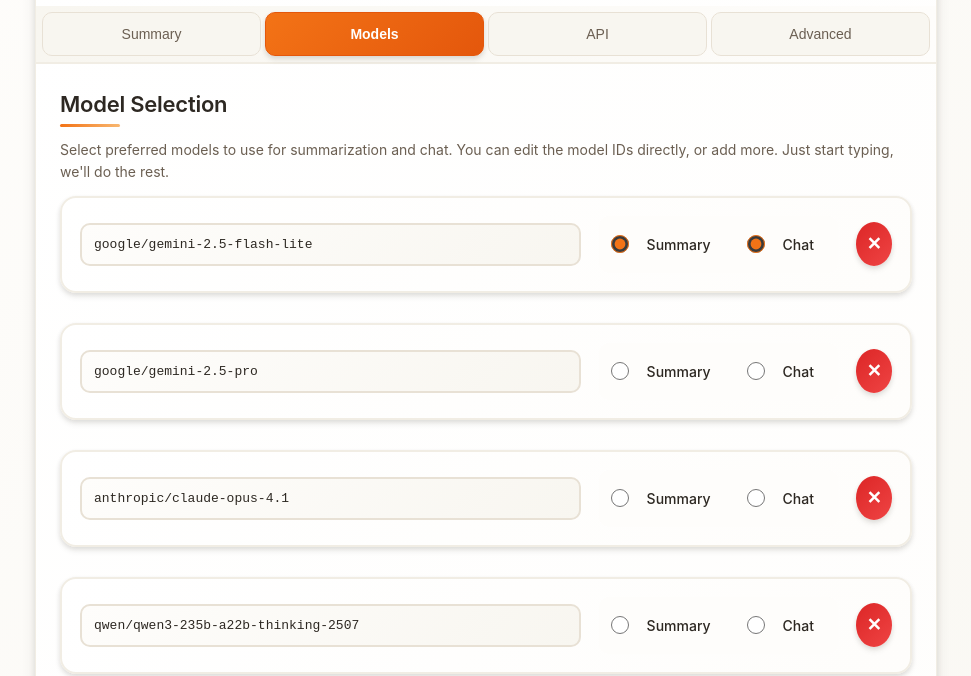
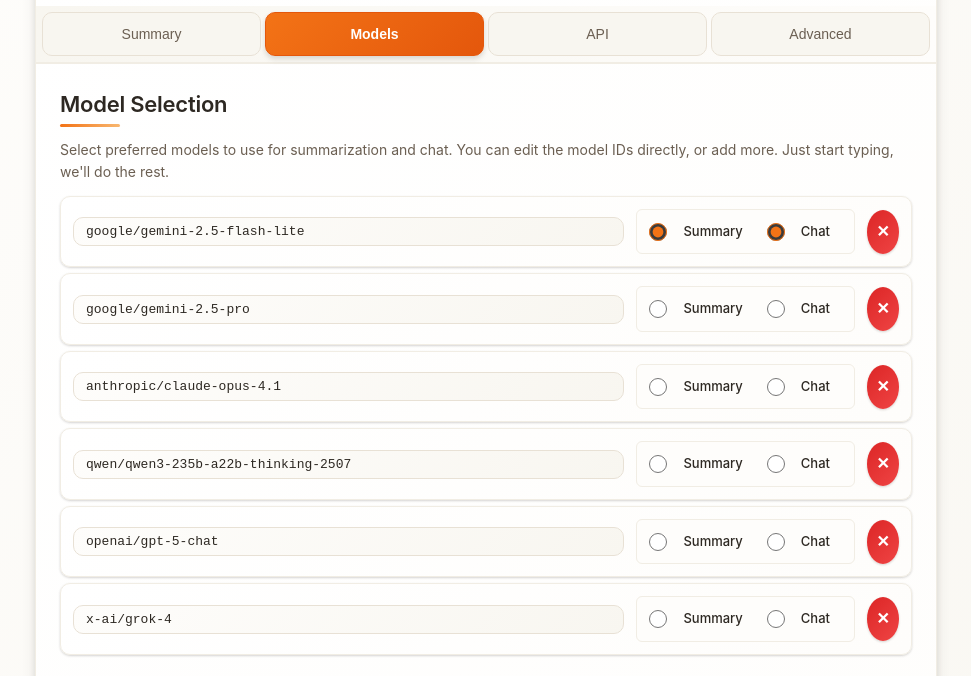
Before and after one commit to bogorad/openrouter-summarizer, a website built with webpack: page options.html in a window 1280 px wide. Both pictures are taken after a click on the tab "Models". Shown: the part 115-791 px from the top of the page, without its empty margins (154-1125 px from the left). Built offline with nearby package versions, Linux system fonts and the light colour scheme; some packages are replaced by stand-ins of ours; no server answers.

Commit message:
ux: compact Options > Models > Model Selection layout

```diff
--- a/options.css
+++ b/options.css
@@ -735,19 +735,20 @@
 #modelSelectionArea {
   display: flex;
   flex-direction: column;
-  gap: var(--spacing-md);
-  margin-bottom: var(--spacing-lg);
+  gap: var(--spacing-sm);
+  margin-bottom: var(--spacing-md);
 }
 
 #modelSelectionArea .option-group.model-option {
   display: flex;
   align-items: center;
-  padding: var(--spacing-lg);
-  border-radius: var(--radius-lg);
+  margin: 0;
+  padding: var(--spacing-md);
+  border-radius: var(--radius-md);
   background: linear-gradient(135deg, #ffffff 0%, var(--surface-50) 100%);
-  border: 2px solid var(--surface-200);
-  box-shadow: var(--shadow-2);
-  gap: var(--spacing-lg);
+  border: 1px solid var(--surface-200);
+  box-shadow: var(--shadow-1);
+  gap: var(--spacing-md);
   transition: all 0.3s cubic-bezier(0.4, 0, 0.2, 1);
   position: relative;
   overflow: hidden;
@@ -770,7 +771,7 @@
 }
 
 #modelSelectionArea .option-group.model-option:hover {
-  box-shadow: var(--shadow-3);
+  box-shadow: var(--shadow-2);
   border-color: var(--primary-300);
   transform: translateY(-1px);
 }
@@ -789,18 +790,18 @@
 #modelSelectionArea input[id^="modelText_"] {
   font-family: "JetBrains Mono", "Fira Code", monospace;
   color: var(--text-primary);
-  padding: var(--spacing-md);
+  padding: var(--spacing-sm) var(--spacing-md);
   background: linear-gradient(
     135deg,
     var(--surface-50) 0%,
     var(--surface-100) 100%
   );
-  border: 2px solid var(--surface-300);
+  border: 1px solid var(--surface-300);
   border-radius: var(--radius-md);
   font-size: 13px;
   width: 100%;
   box-sizing: border-box;
-  min-width: 250px;
+  min-width: 220px;
   transition: all 0.3s ease;
   font-weight: 500;
 }
@@ -813,18 +814,19 @@
 
 .model-radios {
   display: flex;
-  gap: var(--spacing-xl);
+  gap: var(--spacing-md);
   align-items: center;
   flex-shrink: 0;
   background: var(--surface-50);
-  padding: var(--spacing-md);
-  border-radius: var(--radius-md);
+  padding: var(--spacing-sm) var(--spacing-md);
+  border-radius: var(--radius-sm);
+  border: 1px solid var(--surface-200);
 }
 
 .model-radios .radio-group {
   display: flex;
   align-items: center;
-  gap: var(--spacing-sm);
+  gap: var(--spacing-xs);
   background: none;
   padding: 0;
 }
@@ -836,7 +838,7 @@
 }
 
 .radio-label {
-  font-size: 14px;
+  font-size: 13px;
   color: var(--text-secondary);
   cursor: pointer;
   user-select: none;
@@ -847,9 +849,9 @@
   background: linear-gradient(135deg, var(--error-main) 0%, #ef4444 100%);
   color: white;
   border: none;
-  width: 36px;
-  height: 36px;
-  font-size: 18px;
+  width: 32px;
+  height: 32px;
+  font-size: 16px;
   cursor: pointer;
   display: flex;
   align-items: center;
@@ -859,7 +861,7 @@
   flex-shrink: 0;
   line-height: 1;
   border-radius: 50%;
-  box-shadow: var(--shadow-2);
+  box-shadow: var(--shadow-1);
 }
 
 #addModelBtn {
@@ -874,7 +876,7 @@
   display: inline-flex;
   align-items: center;
   gap: var(--spacing-sm);
-  margin-top: var(--spacing-lg);
+  margin-top: var(--spacing-md);
   box-shadow: var(--shadow-2);
   transition: all 0.3s cubic-bezier(0.4, 0, 0.2, 1);
 }
```
Also changed, not shown: CHANGELOG.md, manifest.json, 1 other file.
